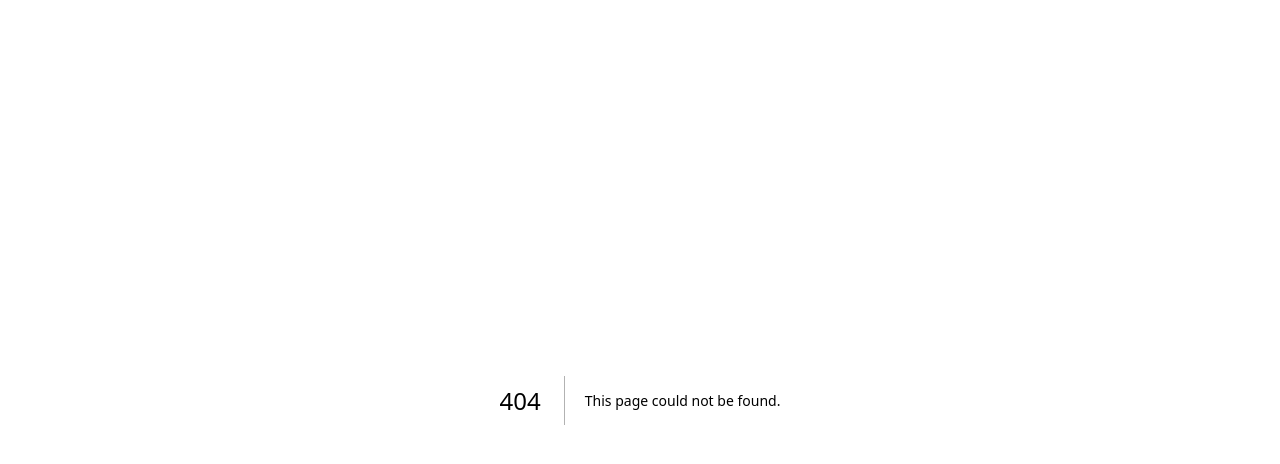
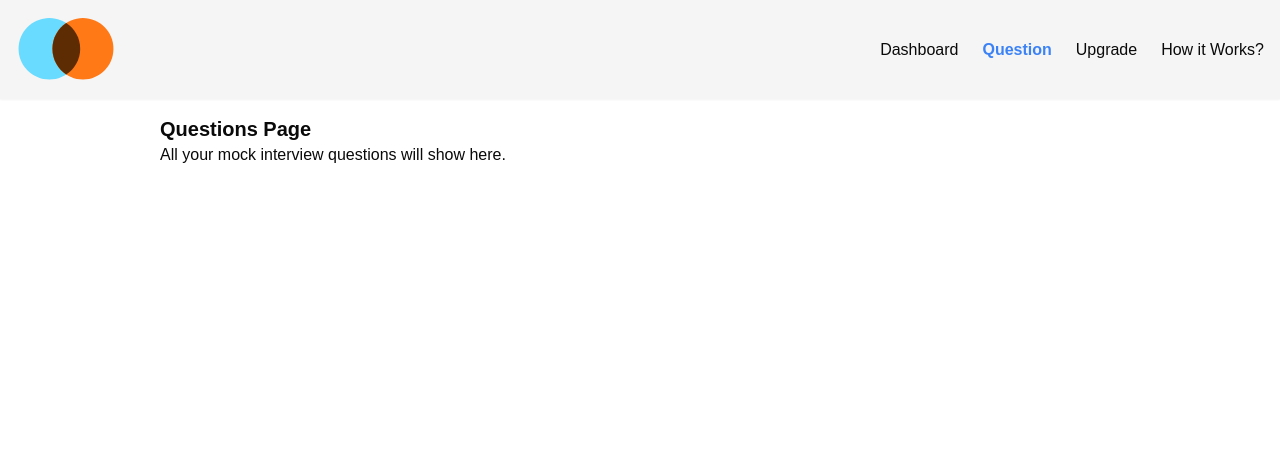
Before and after one commit to yash1701garg/Ai_Mock_Interview_Web, a Next.js app: page /dashboard/questions in a window 1280 px wide. Before the commit this address had no page. Shown: the top 464 px of the page. Built offline with nearby package versions, Linux system fonts and the light colour scheme.

Commit message:
dashboard routing done

```diff
--- a/app/dashboard/_components/Header.jsx
+++ b/app/dashboard/_components/Header.jsx
@@ -1,34 +1,79 @@
-"use client"
-import { UserButton } from '@clerk/nextjs'
-import Image from 'next/image'
-import { usePathname } from 'next/navigation'
-import React, { useEffect } from 'react'
+// "use client"
+// import { UserButton } from '@clerk/nextjs'
+// import Image from 'next/image'
+// import { usePathname } from 'next/navigation'
+// import React, { useEffect } from 'react'
+
+// function Header() {
+//     const path = usePathname();
+//     useEffect(()=>{
+//         console.log(path);
+//     },[]);
+//   return (
+//     <div className='flex p-4 items-center justify-between bg-secondary shadow-sm'>
+//         <Image src={'/logo.svg'} width={100} height={50} alt='logo'/>
+//         <ul className='flex gap-6'>
+//             <li className={`hover:text-blue-500 hover:font-bold transition-all cursor-pointer
+//                 ${path=='/dashboard' && 'text-blue-500 font-bold'}
+//                 `}>Dashboard</li>
+//             <li className={`hover:text-blue-500 hover:font-bold transition-all cursor-pointer
+//                 ${path=='/dashboard/questions' && 'text-blue-500 font-bold'}
+//                 `}>Question</li>
+//             <li className={`hover:text-blue-500 hover:font-bold transition-all cursor-pointer
+//                 ${path=='/dashboard/upgrade' && 'text-blue-500 font-bold'}
+//                 `}>Upgrade</li>
+//             <li className={`hover:text-blue-500 hover:font-bold transition-all cursor-pointer
+//                 ${path=='/dashboard/how' && 'text-blue-500 font-bold'}
+//                 `}>How it Works?</li>
+//         </ul>
+//         <UserButton/>
+//     </div>
+//   )
+// }
+
+// export default Header
+
+"use client";
+import { UserButton } from '@clerk/nextjs';
+import Image from 'next/image';
+import Link from 'next/link';
+import { usePathname } from 'next/navigation';
+import React, { useEffect } from 'react';
 
 function Header() {
-    const path = usePathname();
-    useEffect(()=>{
-        console.log(path);
-    },[]);
+  const path = usePathname();
+
+  useEffect(() => {
+    console.log(path);
+  }, [path]);
+
+  const linkStyle = (route) =>
+    `hover:text-blue-500 hover:font-bold transition-all cursor-pointer ${
+      path === route ? 'text-blue-500 font-bold' : ''
+    }`;
+
   return (
     <div className='flex p-4 items-center justify-between bg-secondary shadow-sm'>
-        <Image src={'/logo.svg'} width={100} height={50} alt='logo'/>
-        <ul className='flex gap-6'>
-            <li className={`hover:text-blue-500 hover:font-bold transition-all cursor-pointer
-                ${path=='/dashboard' && 'text-blue-500 font-bold'}
-                `}>Dashboard</li>
-            <li className={`hover:text-blue-500 hover:font-bold transition-all cursor-pointer
-                ${path=='/dashboard/questions' && 'text-blue-500 font-bold'}
-                `}>Question</li>
-            <li className={`hover:text-blue-500 hover:font-bold transition-all cursor-pointer
-                ${path=='/dashboard/upgrade' && 'text-blue-500 font-bold'}
-                `}>Upgrade</li>
-            <li className={`hover:text-blue-500 hover:font-bold transition-all cursor-pointer
-                ${path=='/dashboard/how' && 'text-blue-500 font-bold'}
-                `}>How it Works?</li>
-        </ul>
-        <UserButton/>
+      <Image src={'/logo.svg'} width={100} height={50} alt='logo' />
+
+      <ul className='flex gap-6'>
+        <Link href="/dashboard">
+          <li className={linkStyle('/dashboard')}>Dashboard</li>
+        </Link>
+        <Link href="/dashboard/questions">
+          <li className={linkStyle('/dashboard/questions')}>Question</li>
+        </Link>
+        <Link href="/dashboard/upgrade">
+          <li className={linkStyle('/dashboard/upgrade')}>Upgrade</li>
+        </Link>
+        <Link href="/dashboard/how">
+          <li className={linkStyle('/dashboard/how')}>How it Works?</li>
+        </Link>
+      </ul>
+
+      <UserButton />
     </div>
-  )
+  );
 }
 
-export default Header
+export default Header;
--- /dev/null
+++ b/app/dashboard/how/page.jsx
@@ -0,0 +1,8 @@
+export default function HowItWorksPage() {
+    return (
+      <div className="p-4">
+        <h1 className="text-xl font-bold">How It Works</h1>
+        <p>Here's how AI mock interviews work...</p>
+      </div>
+    );
+  }
--- /dev/null
+++ b/app/dashboard/questions/page.jsx
@@ -0,0 +1,8 @@
+export default function QuestionsPage() {
+    return (
+      <div className="p-4">
+        <h1 className="text-xl font-bold">Questions Page</h1>
+        <p>All your mock interview questions will show here.</p>
+      </div>
+    );
+  }
--- /dev/null
+++ b/app/dashboard/upgrade/page.jsx
@@ -0,0 +1,8 @@
+export default function UpgradePage() {
+    return (
+      <div className="p-4">
+        <h1 className="text-xl font-bold">Upgrade Plan</h1>
+        <p>Details about premium features and pricing.</p>
+      </div>
+    );
+  }
```
